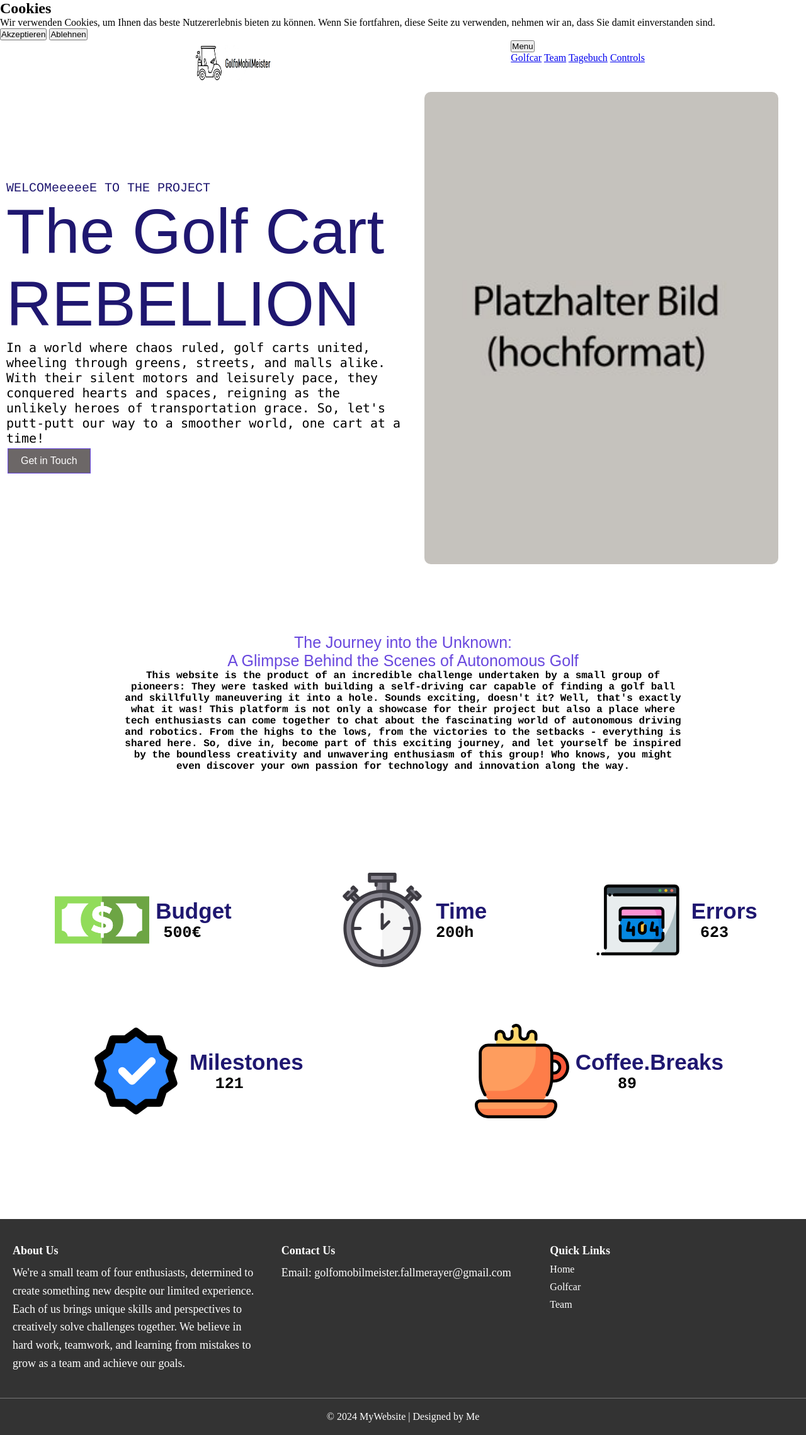
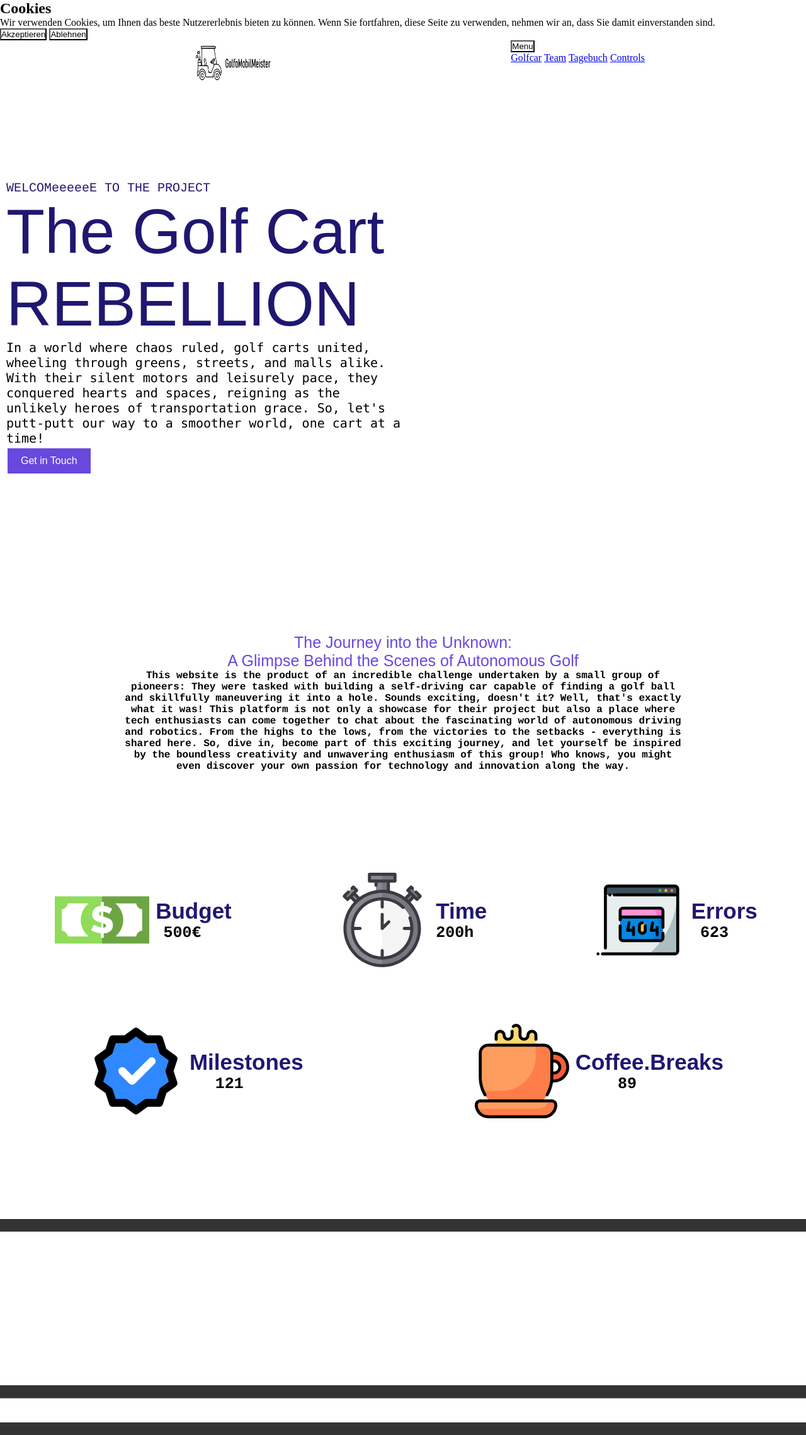
Before and after one commit to onewayvoice/MainPage, a PHP site: page /Mainpage/Mainpage.php in a window 1280 px wide. Shown: the whole page at 63% size. Run offline with PHP 8.4, Linux system fonts and the light colour scheme.

Commit message:
background farbe probieren

```diff
--- a/Mainpage/MainpageCSS/Mainpage.css
+++ b/Mainpage/MainpageCSS/Mainpage.css
@@ -1,6 +1,7 @@
 * {
     margin: 0;
     padding: 0;
+    background-color: white;
 }
 
 header.nav-bar {
@@ -72,7 +73,7 @@ header.nav-bar {
 }
 
 #title-button {
-    background-color: #6c6767;
+    background-color: #6948de;
     color: white;
     border: 1px solid #6948de;
     padding: 10px 20px;
```
